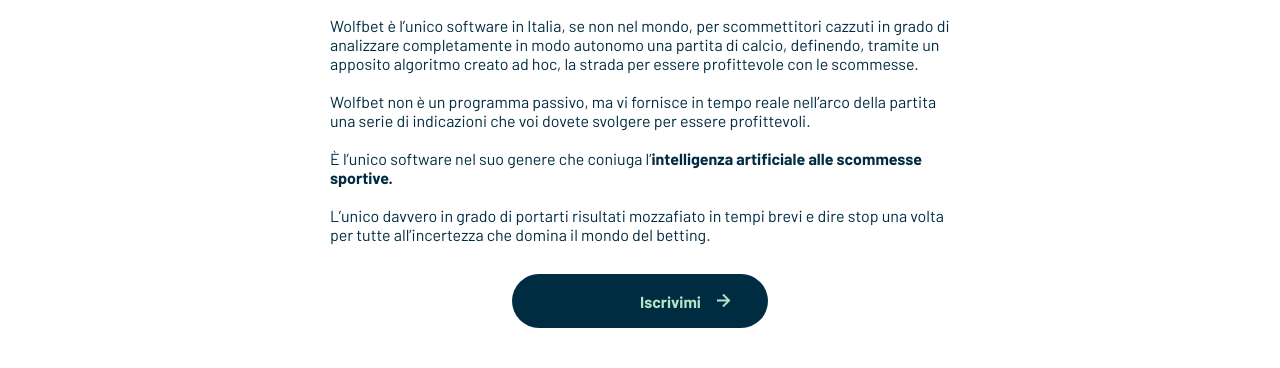
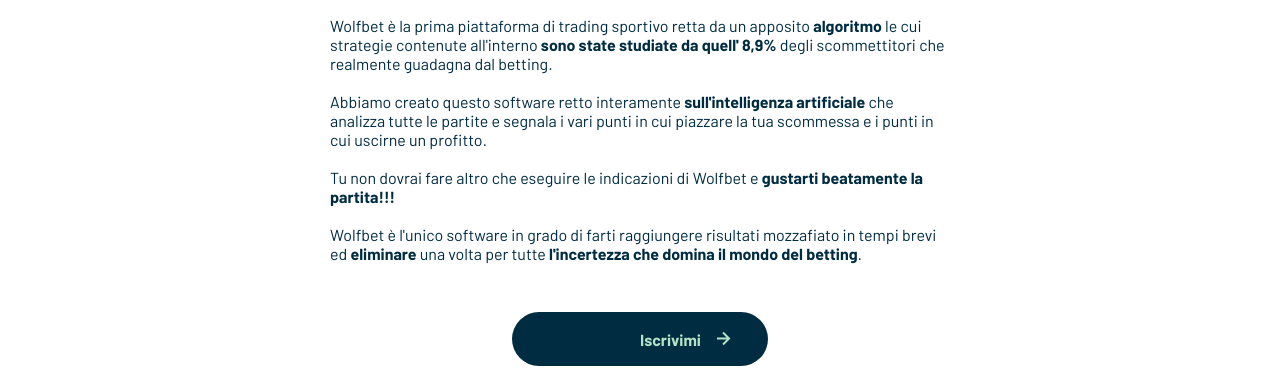
Before and after one commit to Wolfbet-it/LandingPage, a website: page views/roadmap.html in a window 1280 px wide. Shown: the part 629-997 px from the top of the page. Drawn offline with nearby package versions, Linux system fonts and the light colour scheme; files that its build step writes are made by us from their sources; files whose address does not match are found by name.

Commit message:
Update roadmap.html

```diff
--- a/views/roadmap.html
+++ b/views/roadmap.html
@@ -58,22 +58,33 @@
     <div class="textroad" id="cose">
         <h1>Cos’è Wolfbet e perché é unico nel suo genere?</h1>
         <br>
-        <p> Wolfbet è l’unico software in Italia, se non nel mondo, per
-            scommettitori cazzuti in grado di analizzare completamente in modo
-            autonomo una partita di calcio, definendo, tramite un apposito
-            algoritmo creato ad hoc, la strada per essere profittevole
-            con le scommesse. </p>
+        <p> Wolfbet è la prima piattaforma di trading sportivo retta da un
+            apposito <b>algoritmo</b> le cui strategie contenute all'interno
+            <b>sono state
+                studiate da quell' 8,9%</b> degli scommettitori che realmente
+            guadagna
+            dal betting.
+        </p>
         <br>
-        <p>Wolfbet non è un programma passivo, ma vi fornisce in tempo reale
-            nell’arco della partita una serie di indicazioni che voi dovete
-            svolgere per essere profittevoli.</p>
+        <p>
+            Abbiamo creato questo software retto interamente
+            <b>sull'intelligenza
+                artificiale</b> che analizza tutte le partite e segnala i vari
+            punti in
+            cui piazzare la tua scommessa e i punti in cui uscirne un profitto.
+        </p>
         <br>
-        <p>È l’unico software nel suo genere che coniuga l’<b>intelligenza
-                artificiale alle scommesse sportive.</b></p>
+        <p>
+            Tu non dovrai fare altro che eseguire le indicazioni di Wolfbet e
+            <b>gustarti beatamente la partita!!!</b>
+        </p>
         <br>
-        <p>L’unico davvero in grado di portarti risultati mozzafiato in tempi
-            brevi e dire stop una volta per tutte all’incertezza che domina il
-            mondo del betting.</p>
+        <p>
+            Wolfbet è l'unico software in grado di farti raggiungere risultati
+            mozzafiato in tempi brevi ed <b>eliminare</b> una volta per tutte
+            <b>l'incertezza che domina il mondo del betting</b>.
+        </p>
+        <br>
     </div>
 
     <a href="#newsletter" style="display: contents;">
```
